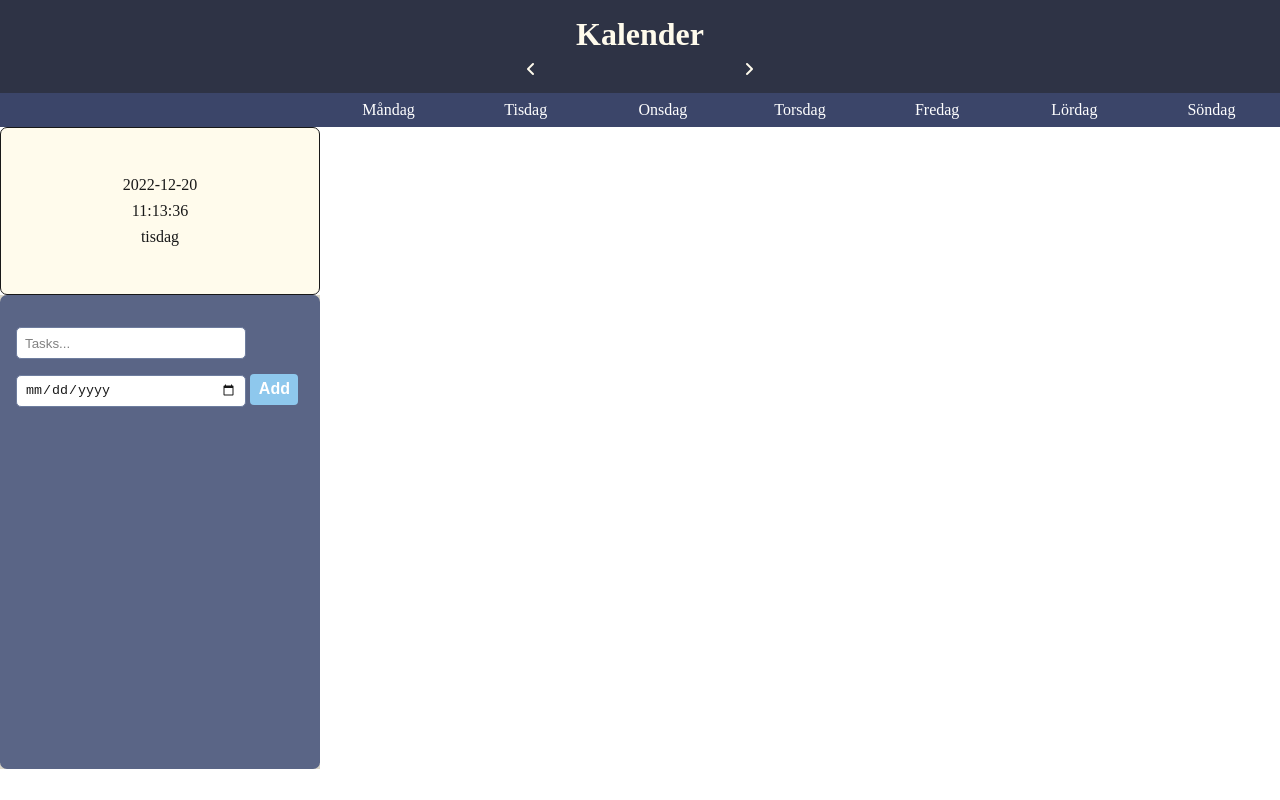
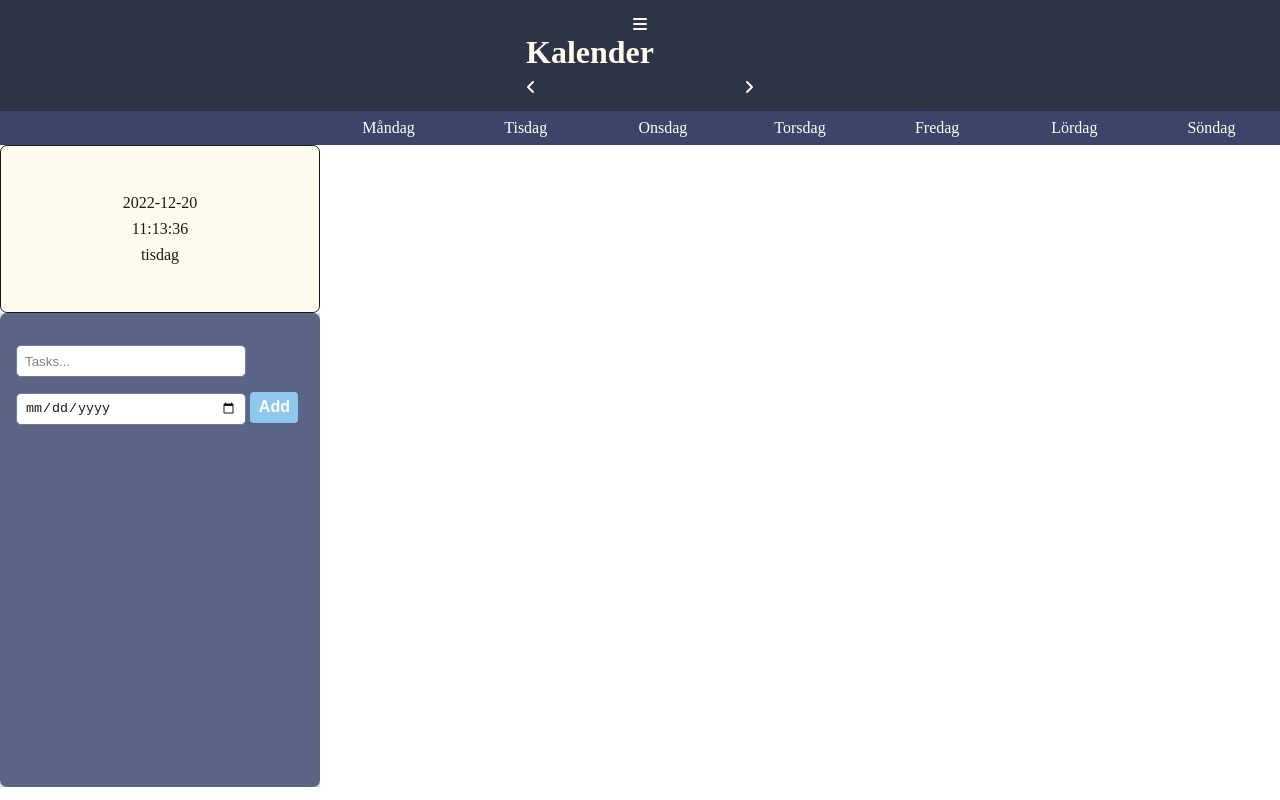
Before and after one commit to mergimshalaa/kalenderverktyg-med-javascript-mergim-lucas-parham, a website: page public/index.html in a window 1280 px wide. Drawn offline with Linux system fonts and the light colour scheme; no server answers; files whose address does not match are found by name.

Commit message:
rearrangement for new dropdown function

```diff
--- a/public/index.html
+++ b/public/index.html
@@ -12,19 +12,23 @@
   <script src="./JavaScript/displayCalendar.js"></script>
   <script src="./JavaScript/createAddtodos.js"></script>
   <script src="./JavaScript/addToDoToLS.js"></script>
+  <script src="./JavaScript/toggleAside.js"></script>
   <script src="https://kit.fontawesome.com/78a289b7c0.js" crossorigin="anonymous"></script>
   <script src="./JavaScript/main.js"></script>
   <script src="holidays.js"></script>
 </head>
 <body onLoad="main()">
   <header>
-
-      <h1>Kalender</h1>
-      <div class="currentMonth">
-        <i class="fa-solid fa-angle-left prevMonth" data-cy="prev-month"></i>
-        <p class="monthDisplay"></p>
-        <i class="fa-solid fa-angle-right nextMonth" data-cy="next-month"></i>
-
+      <div class="burgerContainer">
+        <i class="fa-solid fa-bars burgerMenu"></i>
+      </div>
+      <div class="calendarContainer">
+        <h1>Kalender</h1>
+        <div class="currentMonth">
+          <i class="fa-solid fa-angle-left prevMonth" data-cy="prev-month"></i>
+          <p class="monthDisplay"></p>
+          <i class="fa-solid fa-angle-right nextMonth" data-cy="next-month"></i>
+      </div>
     </div>
   </header>
 
@@ -43,7 +47,7 @@
 
   <div class="Container">
 
-    <aside>
+    <aside class="aside">
       <div class="timeAndDateDisplay" data-cy="welcome-segment">
 
         <div class="date"></div>
```
